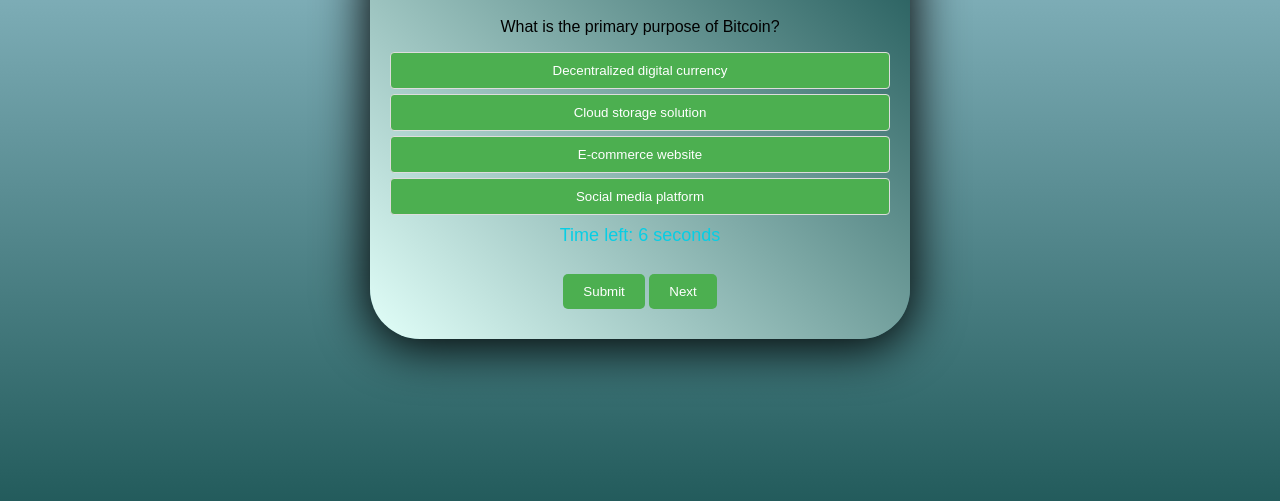
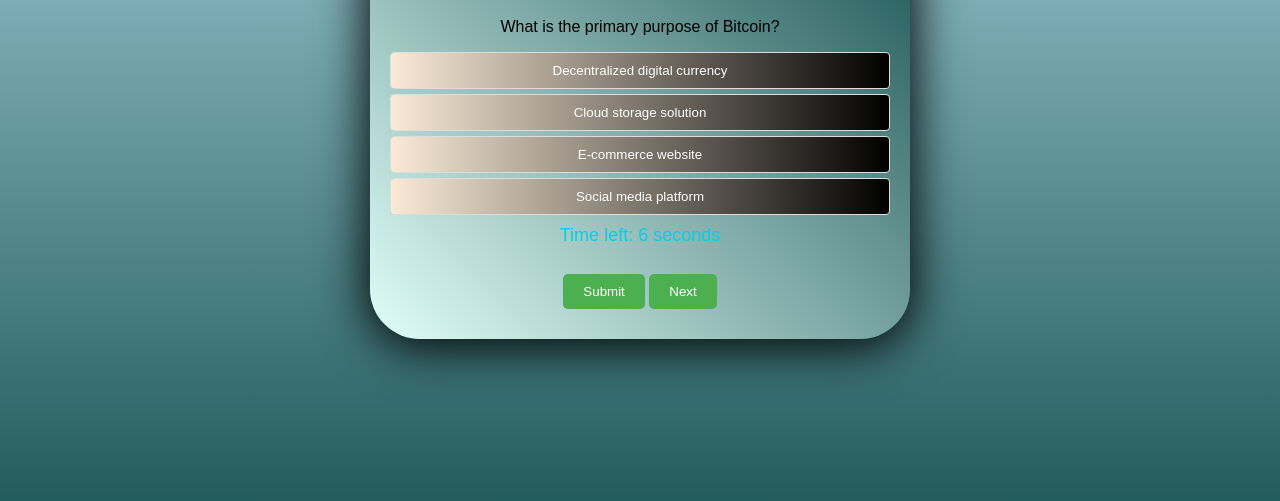
Before and after one commit to YupetEmmanuel/Group-quiz, a plain HTML site: page index.html in a window 1280 px wide. Shown: the part 271-772 px from the top of the page. Drawn offline with Linux system fonts and the light colour scheme.

Commit message:
Update quiz.css

```diff
--- a/quiz.css
+++ b/quiz.css
@@ -58,6 +58,8 @@ button:hover {
   border: 1px solid #ddd;
   border-radius: 4px;
   cursor: pointer;
+  background-image:linear-gradient(to right, antiquewhite , black);
+
 }
 
 #options button:hover {
```
